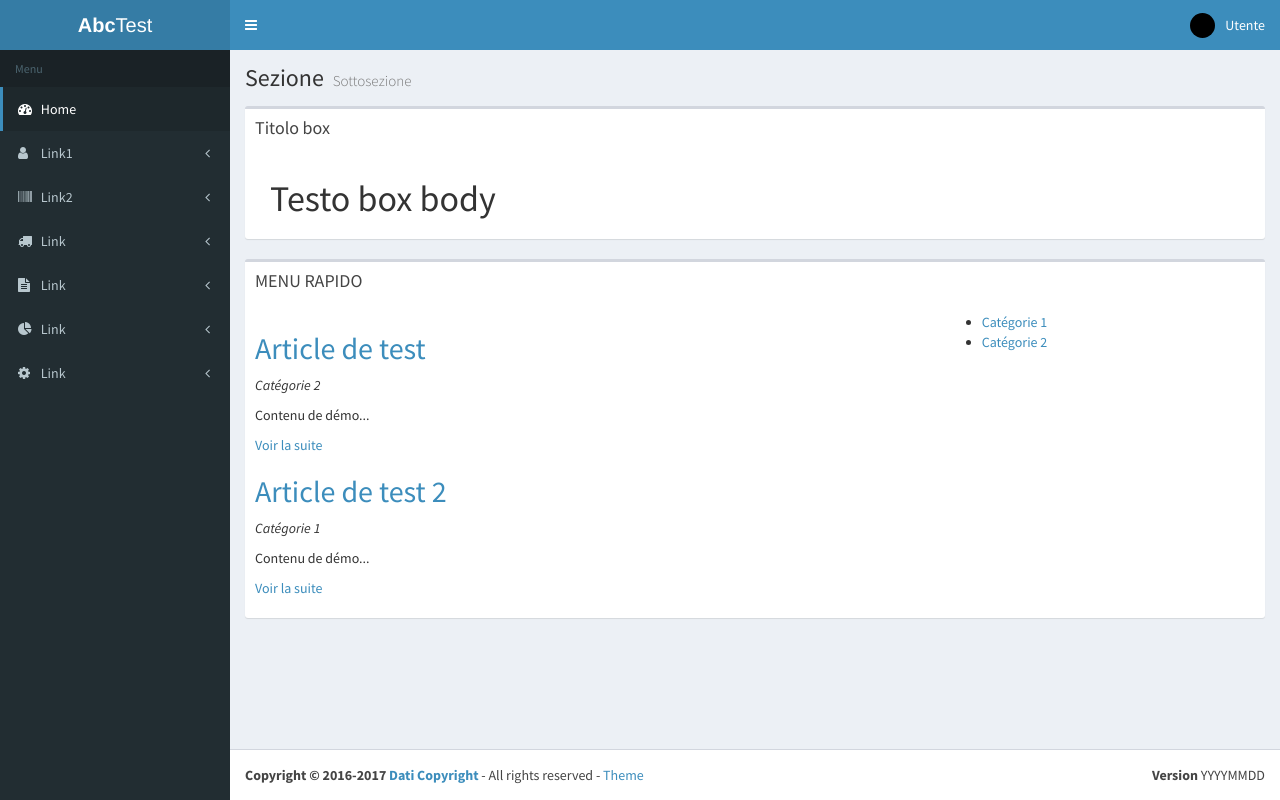
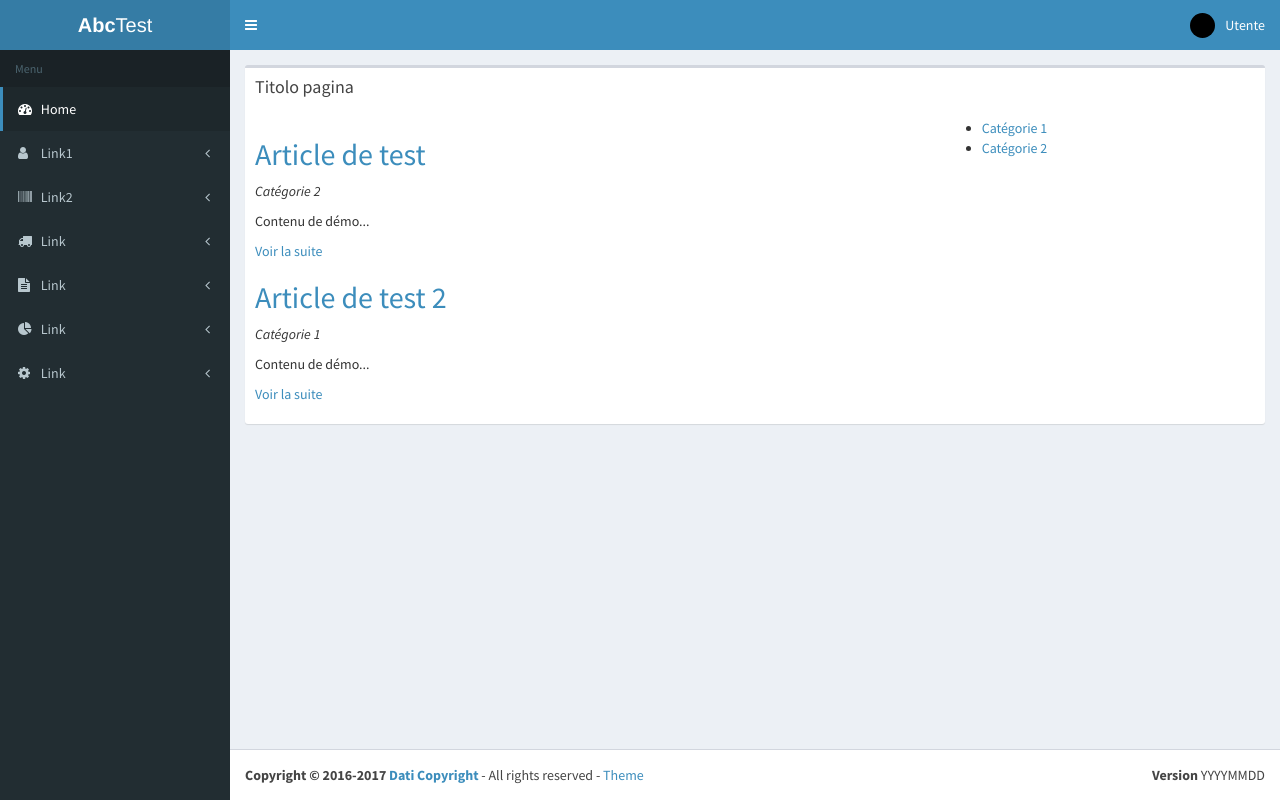
Before and after one commit to archistico/BlogMVC, a PHP site: page / in a window 1280 px wide. Run offline with PHP 8.4, Linux system fonts and the light colour scheme; data comes from the database, SQL or seed files in the repository.

Commit message:
template semplificazione

```diff
--- a/app/App.php
+++ b/app/App.php
@@ -5,7 +5,8 @@ use Core\Database\MysqlDatabase;
 
 class App{
 
-    public $title = "Mon super site";
+    public $title = "Blog";
+    public $boxtitle = "Titolo pagina";
     private $db_instance;
     private static $_instance;
 
--- a/app/Views/templates/default.php
+++ b/app/Views/templates/default.php
@@ -154,39 +154,15 @@
     </aside>
 
     <div class="content-wrapper">
-        <section class="content-header">
-            <h1>
-                Sezione
-                <small>Sottosezione</small>
-            </h1>
-        </section>
 
         <!-- Main content -->
         <section class="content">
 
             <div class="row">
-                <div class="col-md-12 col-xs-12">
-                    <div class="box">
-                        <div class="box-header">
-                            <h3 class="box-title">Titolo box</h3>
-                        </div>
-                        <div class="box-body">
-                            <div class="col-md-6 col-xs-12">
-                                <h1>
-                                    Testo box body
-                                </h1>
-                            </div>
-                        </div>
-                    </div>
-                </div>
-            </div>
-
-
-            <div class="row">
                 <div class="col-md-12">
                     <div class="box">
                         <div class="box-header">
-                            <h3 class="box-title">MENU RAPIDO</h3>
+                            <h1 class="box-title"><?= App::getInstance()->boxtitle; ?></h1>
                         </div>
                         <div class="box-body">
                             <?= $content; ?>
```
